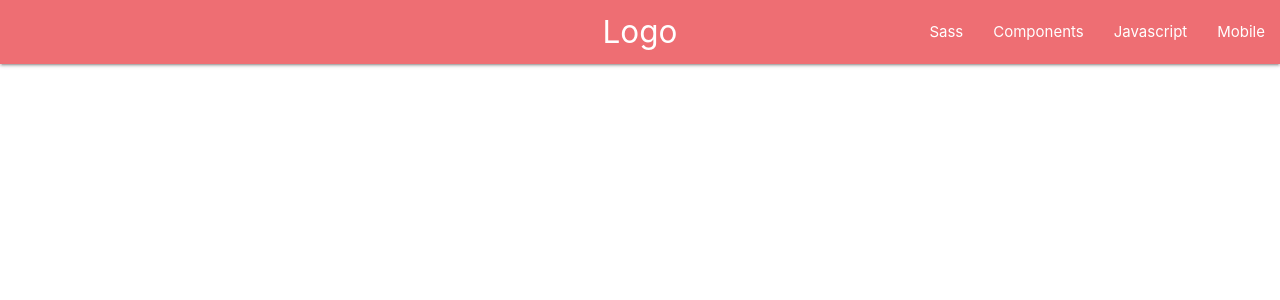
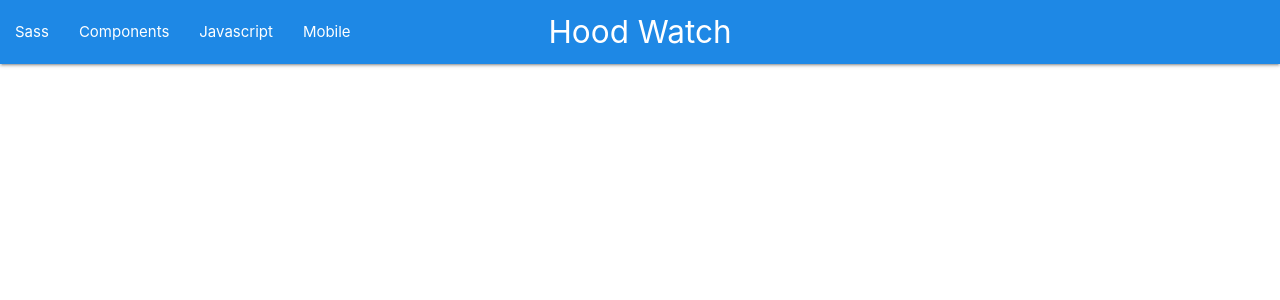
Before and after one commit to maxwellkimutai/hoodwatch, a Django app: template neighborhood/templates/base.html in a window 1280 px wide. Shown: the top 300 px of the page. Run offline with Django 3.2, Linux system fonts and the light colour scheme; the template is opened without the code that fills it, so the values that code supplies are empty; some libraries are stand-ins or nearby versions.

Commit message:
add navbar template

```diff
--- a/neighborhood/templates/navbar.html
+++ b/neighborhood/templates/navbar.html
@@ -1,8 +1,8 @@
-<nav>
+<nav class="blue darken-1">
   <div class="nav-wrapper">
-    <a href="#" class="brand-logo center">Logo</a>
+    <a href="#" class="brand-logo center">Hood Watch</a>
     <a href="#" data-target="mobile-demo" class="sidenav-trigger"><i class="material-icons">menu</i></a>
-      <ul class="right hide-on-med-and-down">
+      <ul class="left hide-on-med-and-down">
         <li><a href="sass.html">Sass</a></li>
         <li><a href="badges.html">Components</a></li>
         <li><a href="collapsible.html">Javascript</a></li>
```
